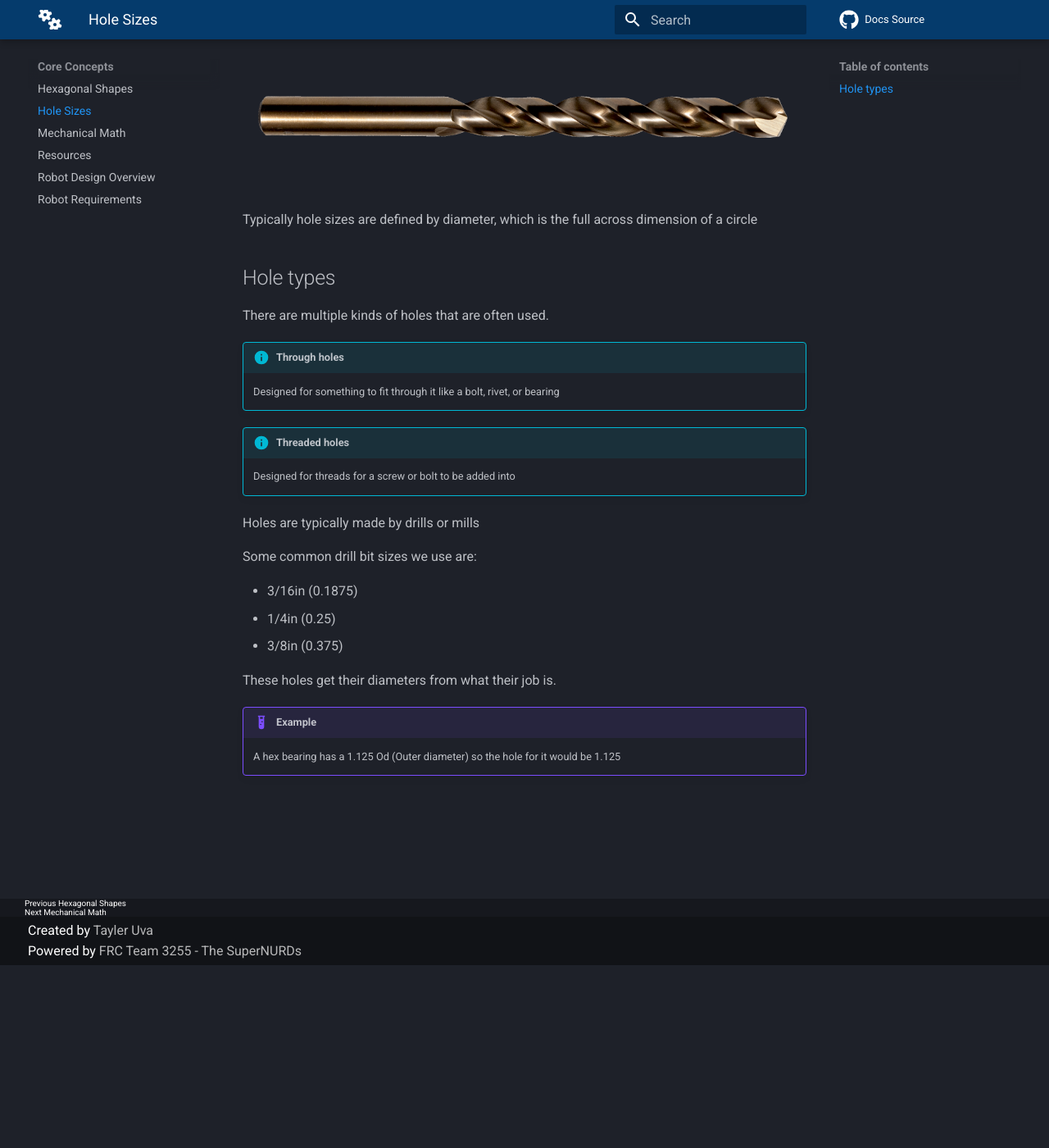
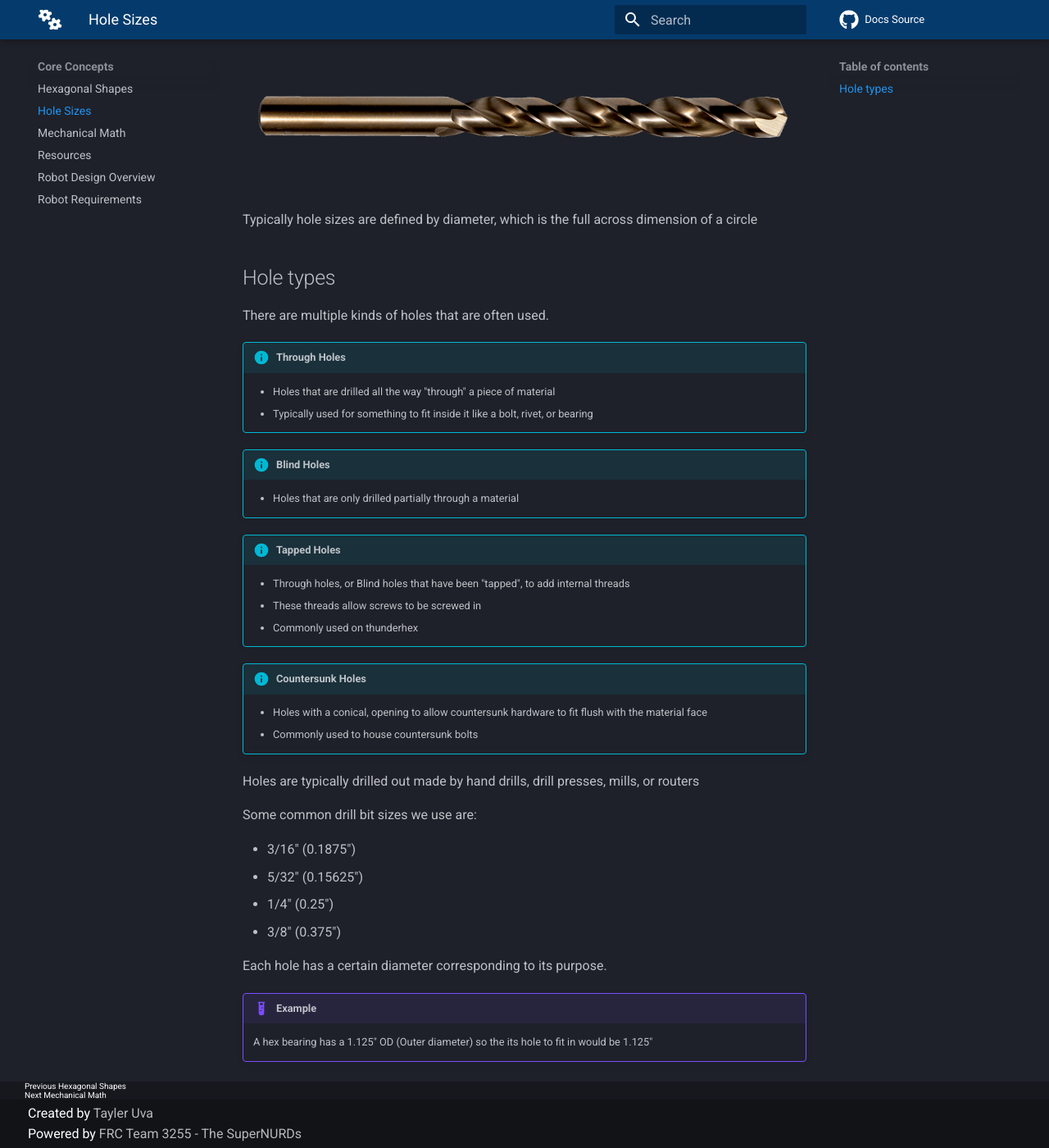
Before and after one commit to FRCTeam3255/FRC-Mechanical-Guide, an MkDocs documentation site: the page built from docs/Core Concepts/Hole_Sizes.md, in a window 1280 px wide and 1400 px high, scrolled down 223 px. Shown: the whole window at 82% size. Built offline with MkDocs 1.6.1 and Material for MkDocs 9.7.7, drawn with Linux system fonts in a browser that asks for light colours; comment, search, counter and statistics services are not loaded.

Commit message:
worked on hole sizes page

```diff
--- a/docs/Core Concepts/Hole_Sizes.md
+++ b/docs/Core Concepts/Hole_Sizes.md
@@ -1,7 +1,7 @@
 <!-- This page was contributed by:  Eli Uva-->
 # Hole Sizes
 
-Using math to my your life easier.
+Using standards to my your life easier.
 
 <!-- Add a page image to make it pretty! -->
 ![](../assets/images/stock/drill_bit.png)
@@ -12,21 +12,32 @@ Typically hole sizes are defined by diameter, which is the full across dimension
 
 There are multiple kinds of holes that are often used.
 
-!!! Info "Through holes"
-    Designed for something to fit through it like a bolt, rivet, or bearing
+!!! Info "Through Holes"
+    - Holes that are drilled all the way "through" a piece of material
+    - Typically used for something to fit inside it like a bolt, rivet, or bearing
 
-!!! Info "Threaded holes"
-    Designed for threads for a screw or bolt to be added into
+!!! Info "Blind Holes"
+    - Holes that are only drilled partially through a material
 
-Holes are typically made by drills or mills
+!!! Info "Tapped Holes"
+    - Through holes, or Blind holes that have been "tapped", to add internal threads
+    - These threads allow screws to be screwed in
+    - Commonly used on thunderhex
 
+!!! Info "Countersunk Holes"
+    - Holes with a conical, opening to allow countersunk hardware to fit flush with the material face
+    - Commonly used to house countersunk bolts
+
+Holes are typically drilled out made by hand drills, drill presses, mills, or routers
+<!-- TODO: Add links to drilling tools -->
 Some common drill bit sizes we use are:
 
-- 3/16in (0.1875)
-- 1/4in (0.25)
-- 3/8in (0.375)
+- 3/16" (0.1875")
+- 5/32" (0.15625")
+- 1/4" (0.25")
+- 3/8" (0.375")
 
-These holes get their diameters from what their job is.
-
+Each hole has a certain diameter corresponding to its purpose.
+<!-- TODO: Add links to drill/tap chart -->
 !!! Example
-    A hex bearing has a 1.125 Od (Outer diameter) so the hole for it would be 1.125
+    A hex bearing has a 1.125" OD (Outer diameter) so the its hole to fit in would be 1.125"
```
Also changed, not shown: docs/Core Concepts/Mechanical_Math.md (+12 -10 lines).
